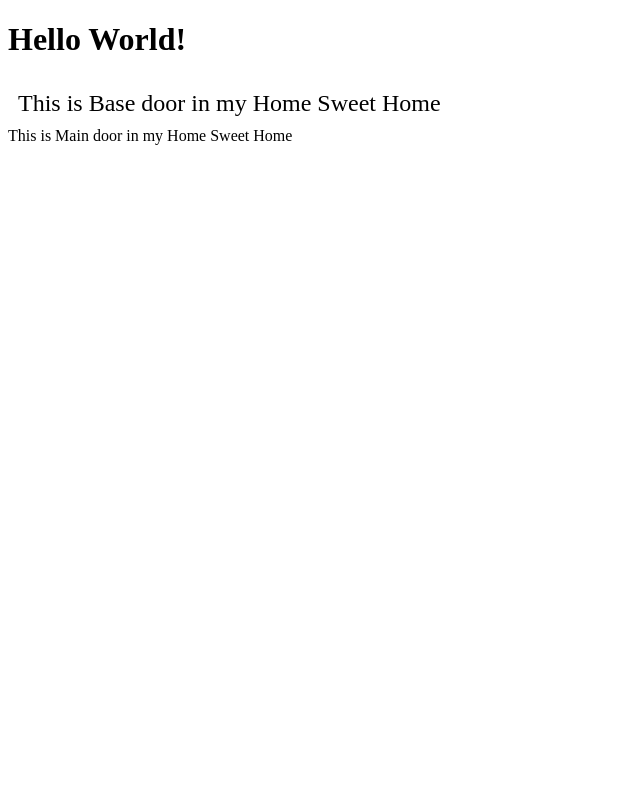
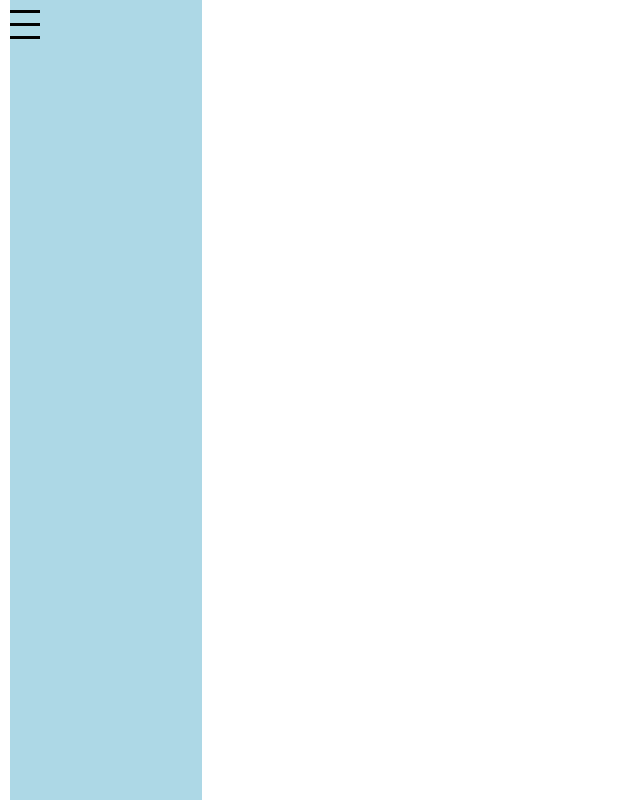
Before and after one commit to vikytech/angularDemo, an Angular app: page / in a window 1280 px wide. Shown: the whole page, without its empty margins (0-640 px from the left). Built offline with nearby package versions, Linux system fonts and the light colour scheme.

Commit message:
[Sri|Viky] Added Side-bar using ngif

```diff
--- a/angular.json
+++ b/angular.json
@@ -8,7 +8,11 @@
       "sourceRoot": "src",
       "projectType": "application",
       "prefix": "app",
-      "schematics": {},
+      "schematics": {
+        "@schematics/angular:component": {
+        "styleext": "scss"
+        }
+      },
       "architect": {
         "build": {
           "builder": "@angular-devkit/build-angular:browser",
--- a/src/app/app.component.html
+++ b/src/app/app.component.html
@@ -1,7 +1,5 @@
 <div>
-  <h1>
-    Hello {{ title }}!
-  </h1>
-  <door type="Base"></door>
-  <main-door></main-door>
+  <side-bar id="side-bar"></side-bar>
+  <!-- <door type="Base"></door>
+  <main-door></main-door> -->
 </div>
--- a/src/app/app.module.ts
+++ b/src/app/app.module.ts
@@ -4,10 +4,11 @@ import { NgModule } from '@angular/core';
 import { AppComponent } from './app.component';
 import { DoorComponent } from './door/door.component';
 import { MainDoorComponent } from './main-door/main-door.component';
+import { SideBarComponent } from './side-bar/side-bar.component';
 
 @NgModule({
   declarations: [
-    AppComponent, DoorComponent, MainDoorComponent
+    AppComponent, DoorComponent, MainDoorComponent, SideBarComponent
   ],
   imports: [
     BrowserModule
--- /dev/null
+++ b/src/app/side-bar/side-bar.component.html
@@ -0,0 +1,14 @@
+<div id="side-bar">
+  <div (mouseover)="toggleSideBar()" (mouseout)="toggleSideBar()" class="hamburger">
+    <span class="hamburger-line"></span>
+    <span class="hamburger-line"></span>
+    <span class="hamburger-line"></span>
+  </div>
+  <nav class="menu" *ngIf="showSideBar">
+    <ul class="menu-items">
+      <li class="menu-items-item">Home</li>
+      <li class="menu-items-item">Profile</li>
+      <li class="menu-items-item">logout</li>
+    </ul>
+  </nav>
+</div>
--- /dev/null
+++ b/src/app/side-bar/side-bar.component.scss
@@ -0,0 +1,32 @@
+#side-bar {
+    background: lightblue;
+    height: 100%;
+    width: 15%;
+    position: absolute;
+    top: 0;
+    left: 10px;
+    .hamburger {
+        width: 30px;
+        &-line {
+            display: block;
+            height: 3px;
+            background: #000;
+            margin: 10px 0;
+        }
+    }
+
+
+    .menu {
+        left:0;
+        .menu-items {
+            list-style: none;
+            padding-left: 0;
+            &-item {
+                text-align: center;
+                border: 1px solid transparent;
+                padding: 20px;
+                background: -webkit-gradient(linear, 0% 0%, 0% 100%, from(#3493e4), to(#76ccf5));
+            }
+        }
+    }
+}
--- /dev/null
+++ b/src/app/side-bar/side-bar.component.ts
@@ -0,0 +1,15 @@
+import { Component } from '@angular/core';
+
+@Component({
+  selector: 'side-bar',
+  templateUrl: './side-bar.component.html',
+  styleUrls: ['./side-bar.component.scss']
+})
+export class SideBarComponent {
+  public showSideBar = false;
+  constructor() { }
+
+  toggleSideBar(){
+    this.showSideBar = !this.showSideBar;
+  }
+}
```
Also changed, not shown: src/app/app.component.ts (line endings or trailing spaces).
